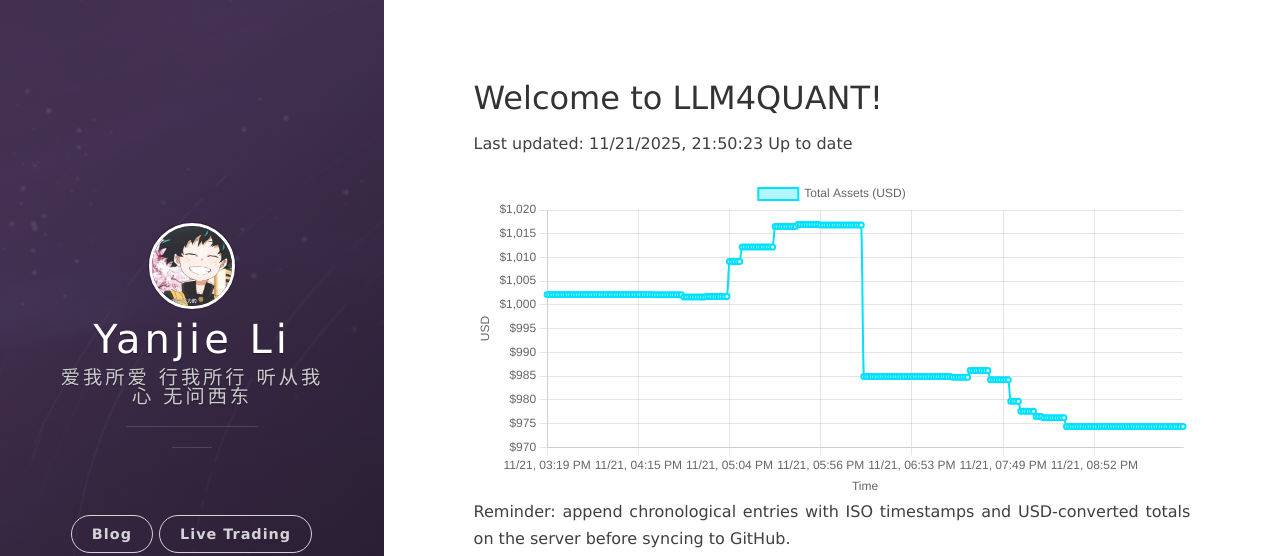
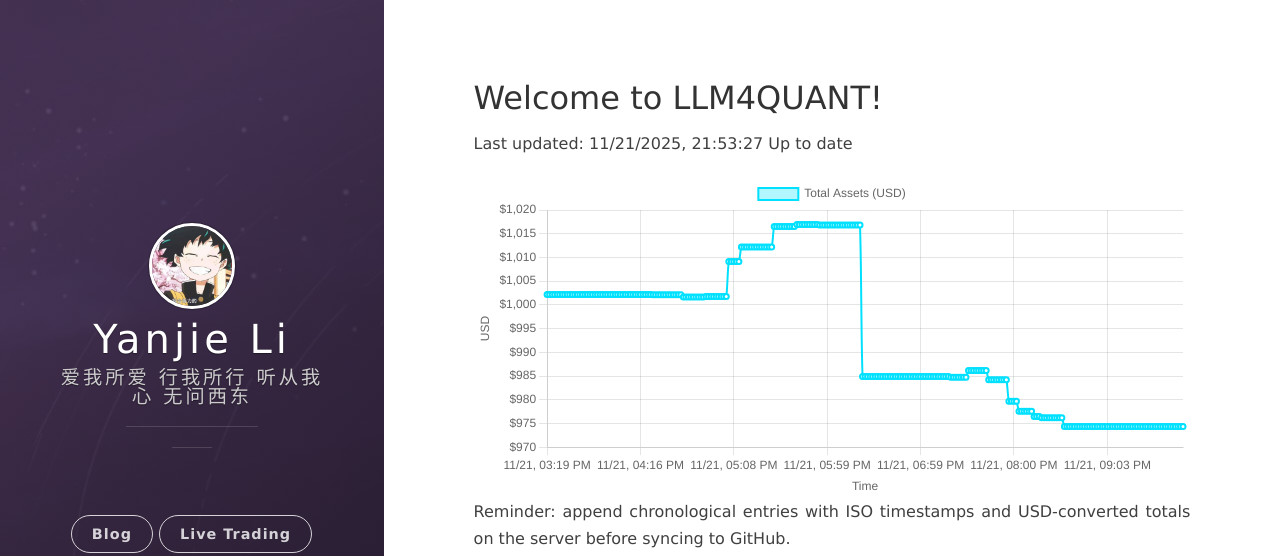
Before and after one commit to leeyegy/leeyegy.github.io, a Jekyll site: the page built from live-trading.html, in a window 1280 px wide. Shown: the top 556 px of the page. Built offline with Jekyll 4.4.1, drawn with Linux system fonts in a browser that asks for light colours; nearby versions of some CDN libraries.

Commit message:
AccountMonitor: update balance history 2025-11-22T05:53:27+08:00

```diff
--- a/assets/data/binance/balance-history.json
+++ b/assets/data/binance/balance-history.json
@@ -1,5 +1,5 @@
 {
-  "generatedAt": "2025-11-22T05:50:23+08:00",
+  "generatedAt": "2025-11-22T05:53:27+08:00",
   "asset": "total_usd_value",
   "history": [
     {
@@ -1009,6 +1009,10 @@
     {
       "timestamp": "2025-11-22T05:50:23+08:00",
       "totalUsd": 974.36593718
+    },
+    {
+      "timestamp": "2025-11-22T05:53:27+08:00",
+      "totalUsd": 974.36593718
     }
   ]
 }
```
